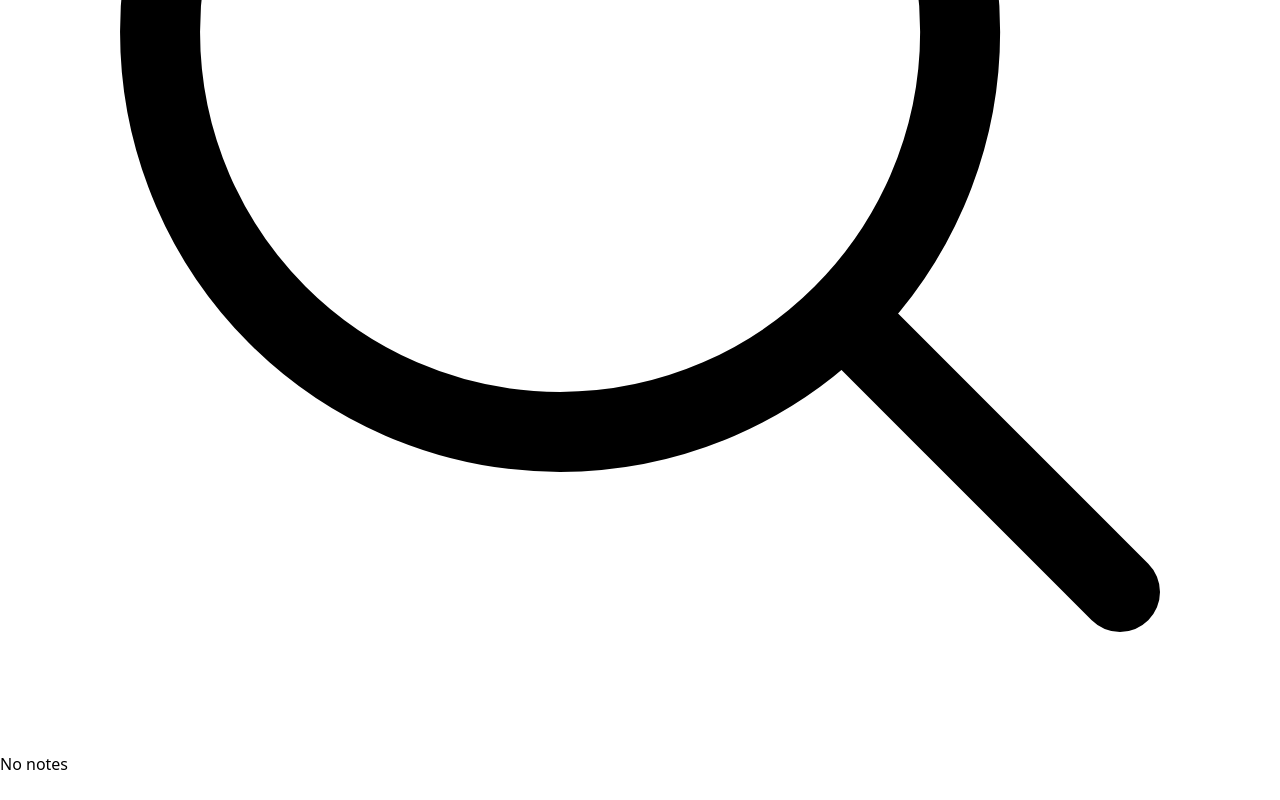
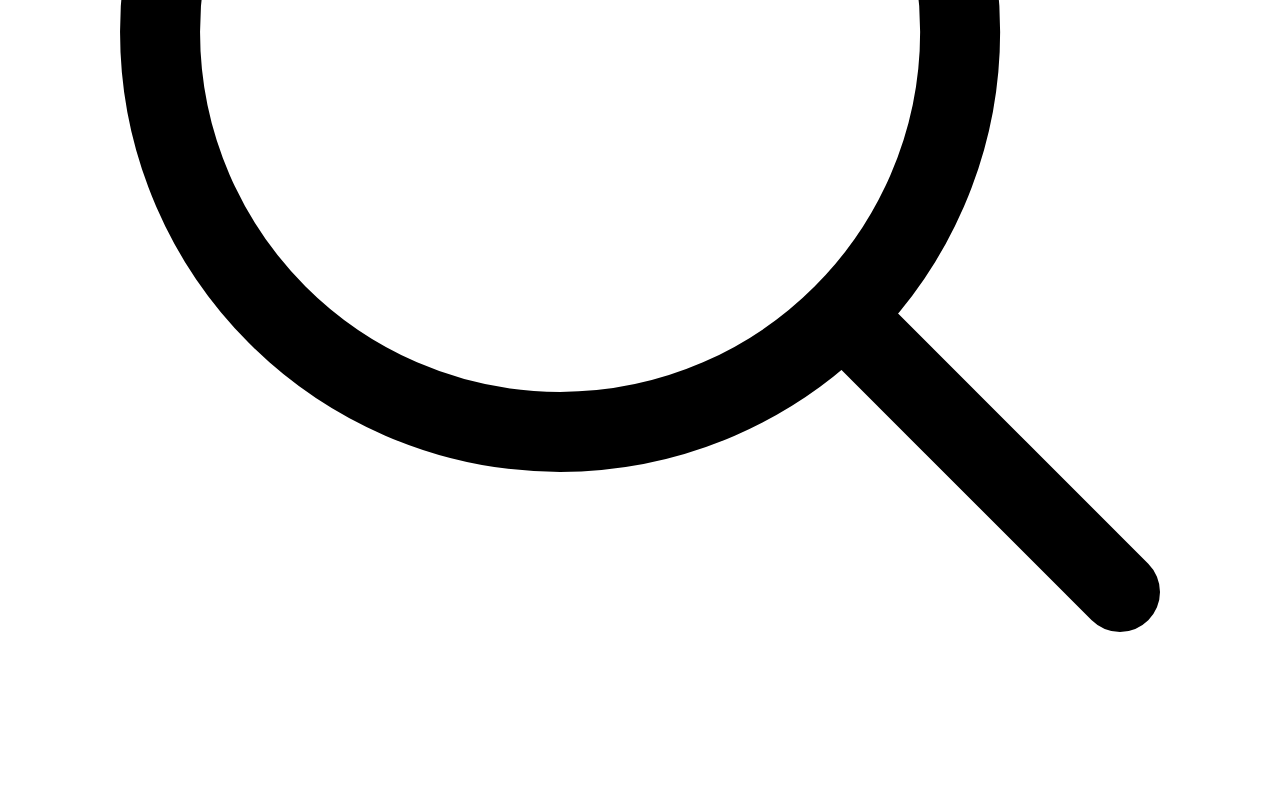
Before and after one commit to xerox0213/note-app, a Vue app: page / in a window 1280 px wide. Shown: the part 576-1376 px from the top of the page. After the commit the page ends 1352 px from the top, so only its background shows below. Built offline with nearby package versions, Linux system fonts and the light colour scheme.

Commit message:
feat: suppression du message si aucune notes

```diff
--- a/src/components/Notes.vue
+++ b/src/components/Notes.vue
@@ -13,12 +13,11 @@ const onBeforeLeave = (el: Element) => {
 </script>
 
 <template>
-  <div v-if="noteStore.notes.length > 0" class="grid grid-cols-[repeat(auto-fill,minmax(300px,1fr))] gap-4">
+  <div class="grid grid-cols-[repeat(auto-fill,minmax(300px,1fr))] gap-4">
     <TransitionGroup @before-leave="onBeforeLeave" name="list">
       <NoteCard v-for="note in noteStore.notes" :key="note.id" :note="note"/>
     </TransitionGroup>
   </div>
-  <h1 v-else class="text-center text-3xl text-gray-400">No notes</h1>
 </template>
 
 <style scoped>
```
